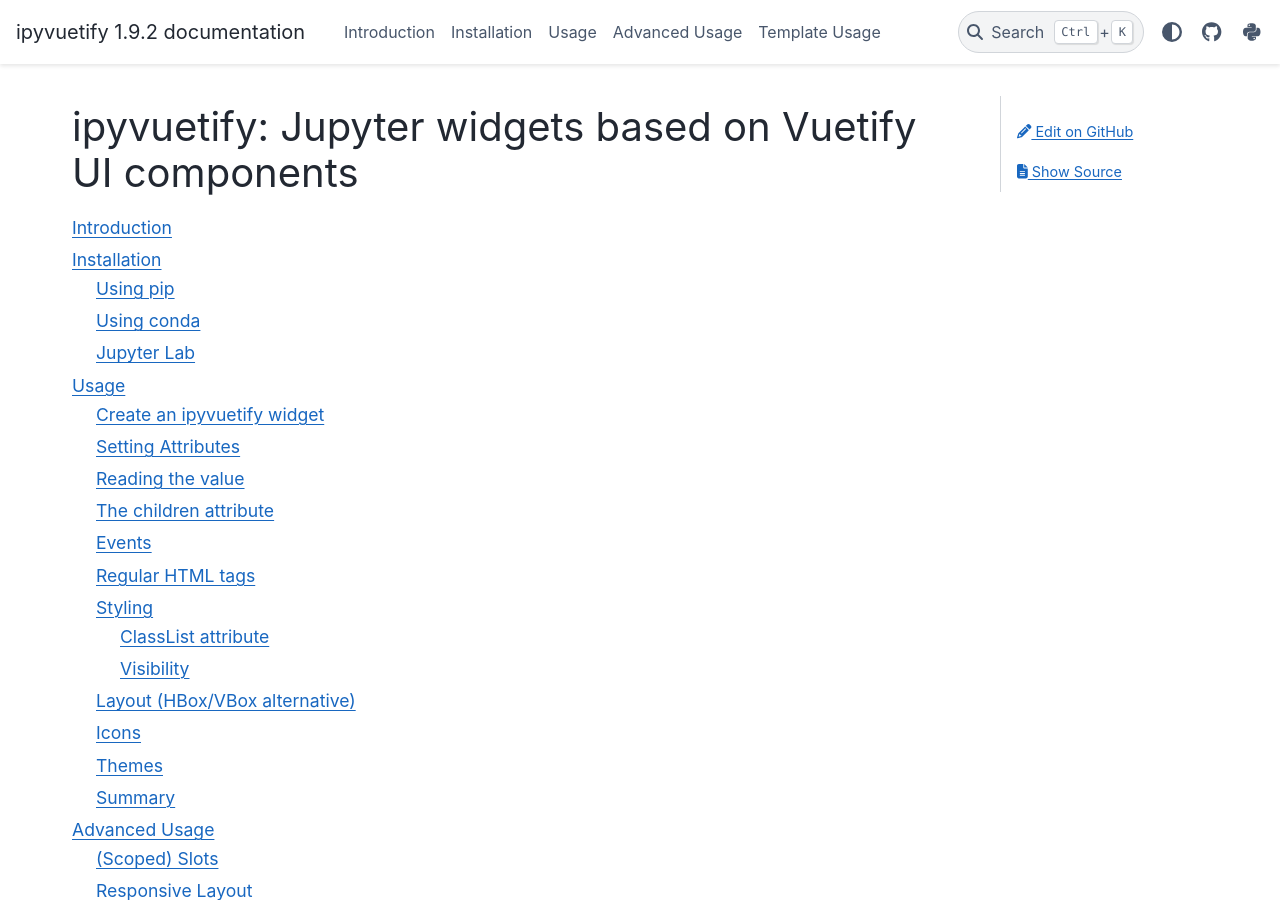
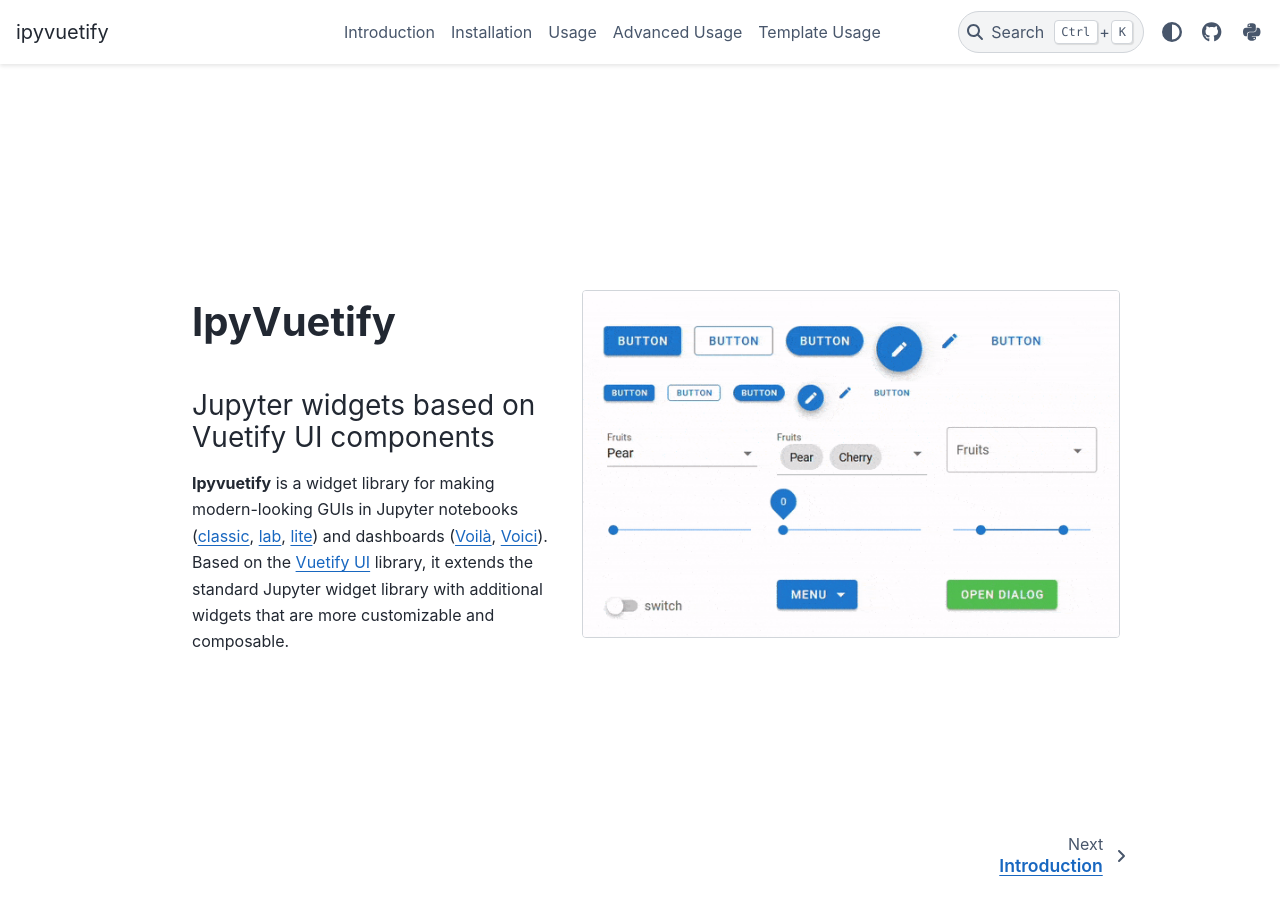
Before and after one commit to widgetti/ipyvuetify, a Sphinx documentation site: the page built from docs/index.rst, in a window 1280 px wide and 900 px high. Built offline with Sphinx 7.4.7 and the PyData theme 0.15.4, drawn with Linux system fonts in a browser that asks for light colours; some of the changed text lies outside the part shown.

Commit message:
docs: add a landing page to the documentation

```diff
--- a/docs/_static/custom.css
+++ b/docs/_static/custom.css
@@ -4,6 +4,30 @@
 
 div.jupyter_container.docutils {
   padding: 0.4em;
+}
+
+/* Hero from Homepage */
+#hero {
+  display: flex;
+  flex-direction: row;
+  min-height: min(calc(80vh), 1100px);
+}
+
+#hero img {
+  border: 1px solid var(--pst-color-border);
+  border-radius: 0.25em;
+}
+
+#hero-left {
+  max-width: 476px;
+  width: 40%;
+  margin: auto 1em;
+}
+
+#hero-right {
+  min-width: 476px;
+  width: 60%;
+  margin: auto 1em;
 }
 
 /* customize primary color to align with the vuetify website */
--- a/docs/conf.py
+++ b/docs/conf.py
@@ -15,7 +15,7 @@
 
 # -- General configuration ---------------------------------------------------
 
-extensions = ["jupyter_sphinx"]
+extensions = ["jupyter_sphinx", "sphinx_rtd_theme", "sphinx_design"]
 templates_path = ["_templates"]
 exclude_patterns = ["_build", "Thumbs.db", ".DS_Store"]
 
@@ -49,6 +49,9 @@
             "icon": "fa-brands fa-python",
         },
     ],
+    "logo": {
+        "text": "ipyvuetify",
+    },
 }
 html_context = {
     "github_user": "widgetti",
--- a/docs/index.rst
+++ b/docs/index.rst
@@ -1,7 +1,68 @@
+:html_theme.sidebar_secondary.remove:
+
+.. raw:: html
+
+    <!-- CSS overwrite for the landing page only -->
+    <style>
+    /* Make homepage wider */
+    .bd-main .bd-content .bd-article-container {
+        max-width: 80%;
+    }
+    /* hide the main title */
+    h1 {display: none;}
+    h2 {
+        font-weight: bold;
+        font-size: var(--pst-font-size-h1);
+    }
+    </style>
+
 ipyvuetify: Jupyter widgets based on Vuetify UI components
 ==========================================================
 
+.. raw:: html
+
+    <div id="hero">
+        <div id="hero-left">
+
+IpyVuetify
+----------
+
+Jupyter widgets based on Vuetify UI components
+^^^^^^^^^^^^^^^^^^^^^^^^^^^^^^^^^^^^^^^^^^^^^^
+
+**Ipyvuetify** is a widget library for making modern-looking GUIs in Jupyter notebooks (`classic <https://github.com/jupyter/notebook>`__, `lab <https://github.com/jupyterlab/jupyterlab>`__, `lite <https://github.com/jupyterlite/jupyterlite>`__) and dashboards (`Voilà <https://github.com/voila-dashboards/voila>`__, `Voici <https://github.com/voila-dashboards/voici>`__). Based on the `Vuetify UI <https://v2.vuetifyjs.com/en/>`__ library, it extends the standard Jupyter widget library with additional widgets that are more customizable and composable.
+
+.. raw:: html
+
+    <!-- these button are only displayed in the html build -->
+    <div class="homepage-button-container" style="display: none;">
+        <div class="homepage-button-container-row">
+            <a href="#" class="btn btn-lg sd-btn-primary">Get Started</a>
+            <a href="#" class="btn btn-lg sd-btn-outline-primary">See Gallery</a>
+        </div>
+        <div class="homepage-button-container-row">
+            <a href="#">See API Reference →</a>
+        </div>
+    </div>
+
+.. raw:: html
+
+    </div> <!-- hero-left -->
+    <div id="hero-right">
+
+.. image:: images/light-demo.gif
+    :class: only-light
+
+.. image:: images/dark-demo.gif
+    :class: only-dark
+
+.. raw:: html
+
+    </div> <!-- hero-right -->
+    </div> <!-- hero -->
+
 .. toctree::
+    :hidden:
 
     introduction
     installation
```
Also changed, not shown: pyproject.toml (+7 -1 lines), docs/images/dark-demo.gif (added), docs/images/light-demo.gif (added).
